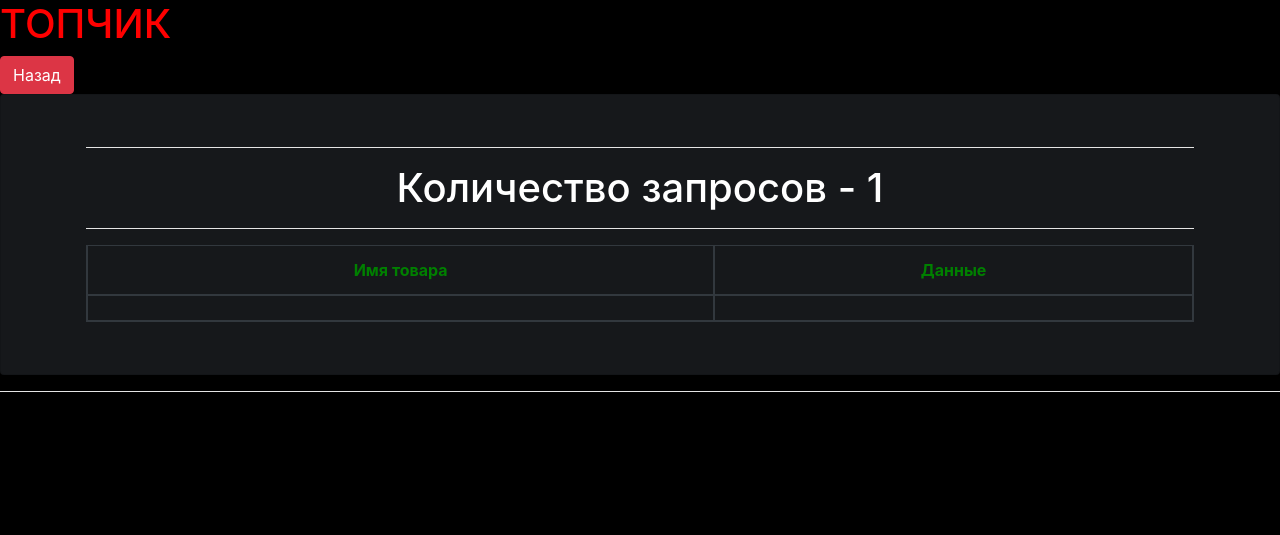
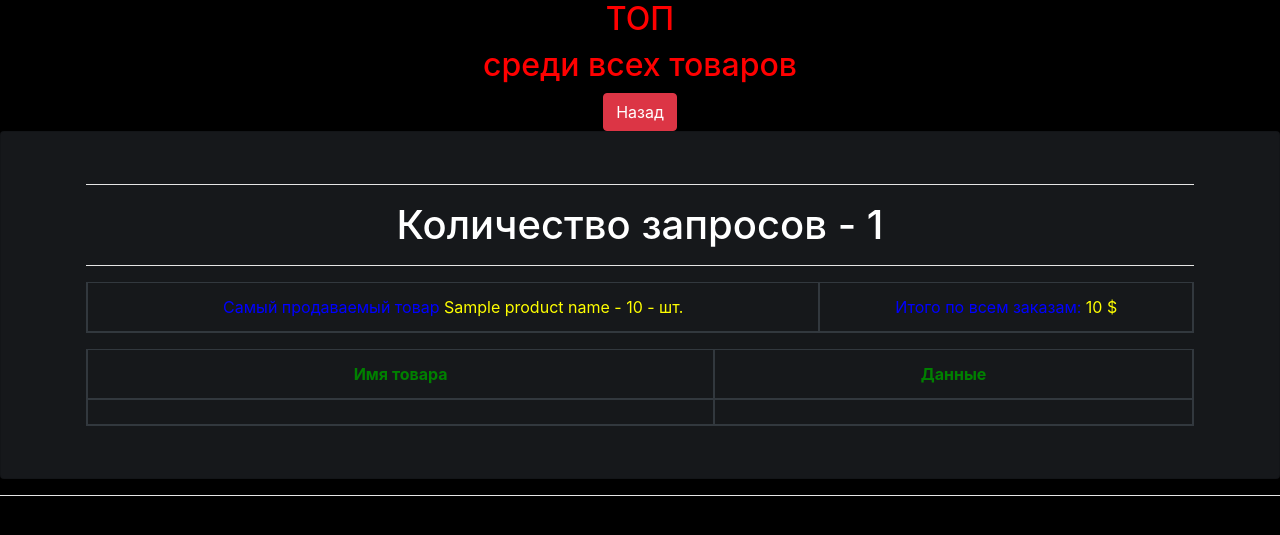
Before and after one commit to scand1ce/NewTestDataBaseOrder, a Django app: template templates/order/top_results.html in a window 1280 px wide. Shown: the top 535 px of the page. Run offline with Django 3.2, Linux system fonts and the light colour scheme; tables that the repository leaves empty hold one stand-in row (values such as "Sample post"); the template is opened without the code that fills it: values that come from a table or form of the project are taken from there, most other values are stand-ins (such as "Sample title", 1, 10 or a date in 2020); lists and menus that the app fills with data are empty; some libraries are stand-ins or nearby versions.

Commit message:
'Intermediate changes'

```diff
--- a/templates/order/top_results.html
+++ b/templates/order/top_results.html
@@ -1,18 +1,16 @@
 {% extends 'base.html' %}
 
-{% load crispy_forms_tags %}
-
-
-
-{% block title %}ТОП 20{% endblock title %}
+{% block title %}Топчик{% endblock title %}
 
 {% block content %}
+<div class="container" align="center">
+<h2 style="color: red" class="">ТОП </h2>
+    <h2 style="color: red" class="">среди всех товаров</h2>
 
-<h1 style="color: red" class="">ТОПЧИК</h1>
 
 <input class="btn btn-danger" type="button" value="Назад"
        onclick="location.href='{% url 'orders_list'  %}'">
-
+</div>
 <div class="card" style="background-color: #16181b ">
     <div class="card-body">
         <div class="main-container">
@@ -20,6 +18,27 @@
                 <hr style="background-color: white">
                 <h1 style="color: white">Количество запросов - {{ queries|length }}</h1>
                 <hr style="background-color: white">
+                 <table class="table table-dark"
+                       style="background-color: #16181b ">
+                    <thead>
+            <h2></h2>
+                    </thead>
+                    <tbody align="center">
+
+
+                    <tr>
+                        <td><font style="color: blue">Самый продаваемый товар</font>
+                           <font style="color: yellow">{{ product_name }} - {{ all_amount__max }}
+                            - шт.</font></td>
+
+
+                       <td><font style="color: blue">Итого по всем заказам:</font>
+                             <font style="color: yellow">{{ sum_num__max }} $</font></td>
+
+                    </tr>
+                    </tbody>
+                </table>
+
 
 
                <table class="table table-dark"
@@ -29,7 +48,7 @@
 
                         <th class="col-xs-2">Имя товара</th>
                         <th class="col-xs-2">Данные</th>
-
+                    </tr>
 
 
                     </tr>
@@ -40,7 +59,7 @@
                     <tr>
                         <td>{{ i.name }}</td>
                         <td>{{ i.concat_ }}</td>
-
+                    </tr>
                         {% endfor %}
                     </tbody>
                 </table>
@@ -69,9 +88,6 @@
 
         }
 
-
-
-
 </style>
 
 
```
Also changed, not shown: order/views.py (+32 -33 lines), templates/order/orders_list.html (+5 -2 lines).
